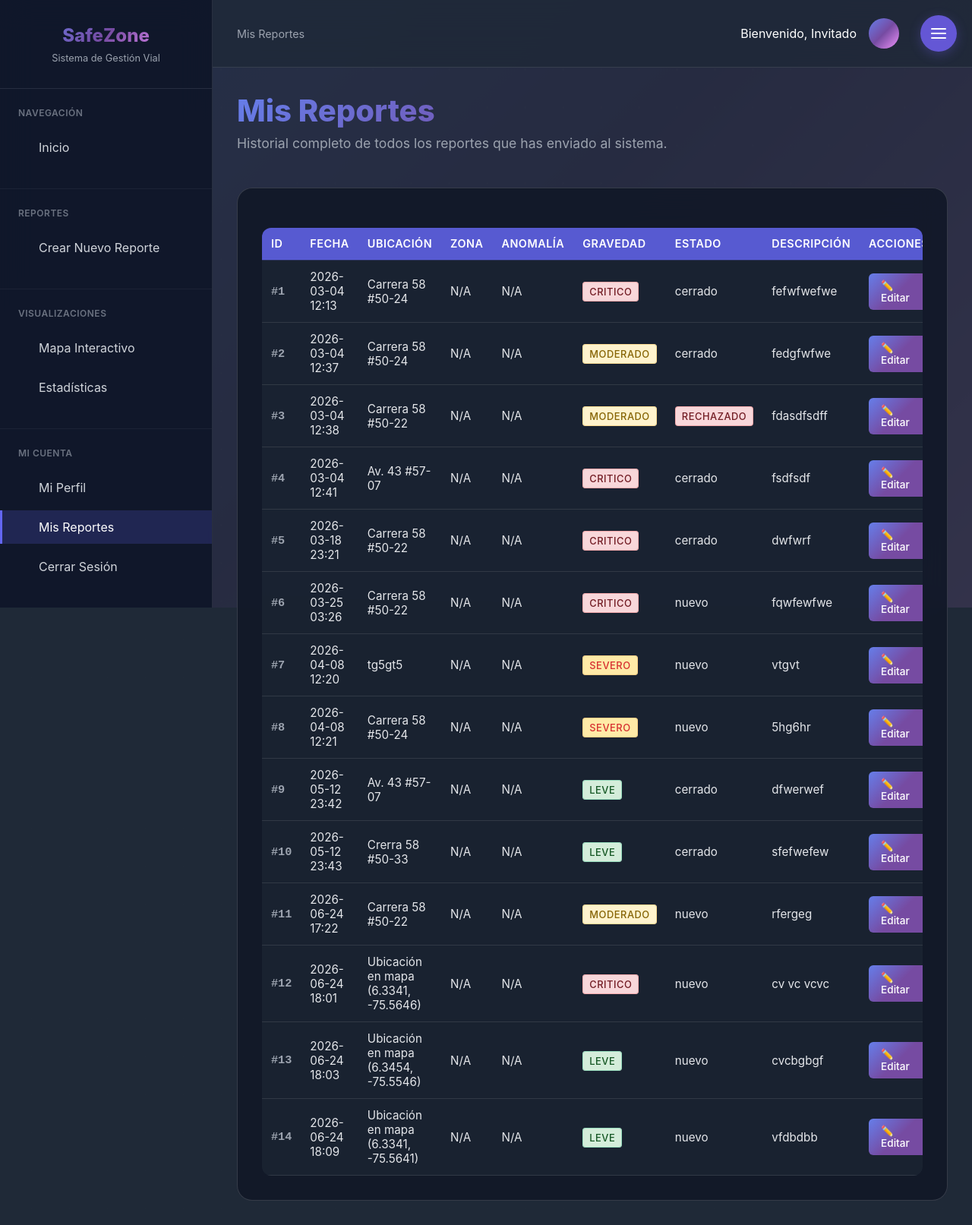
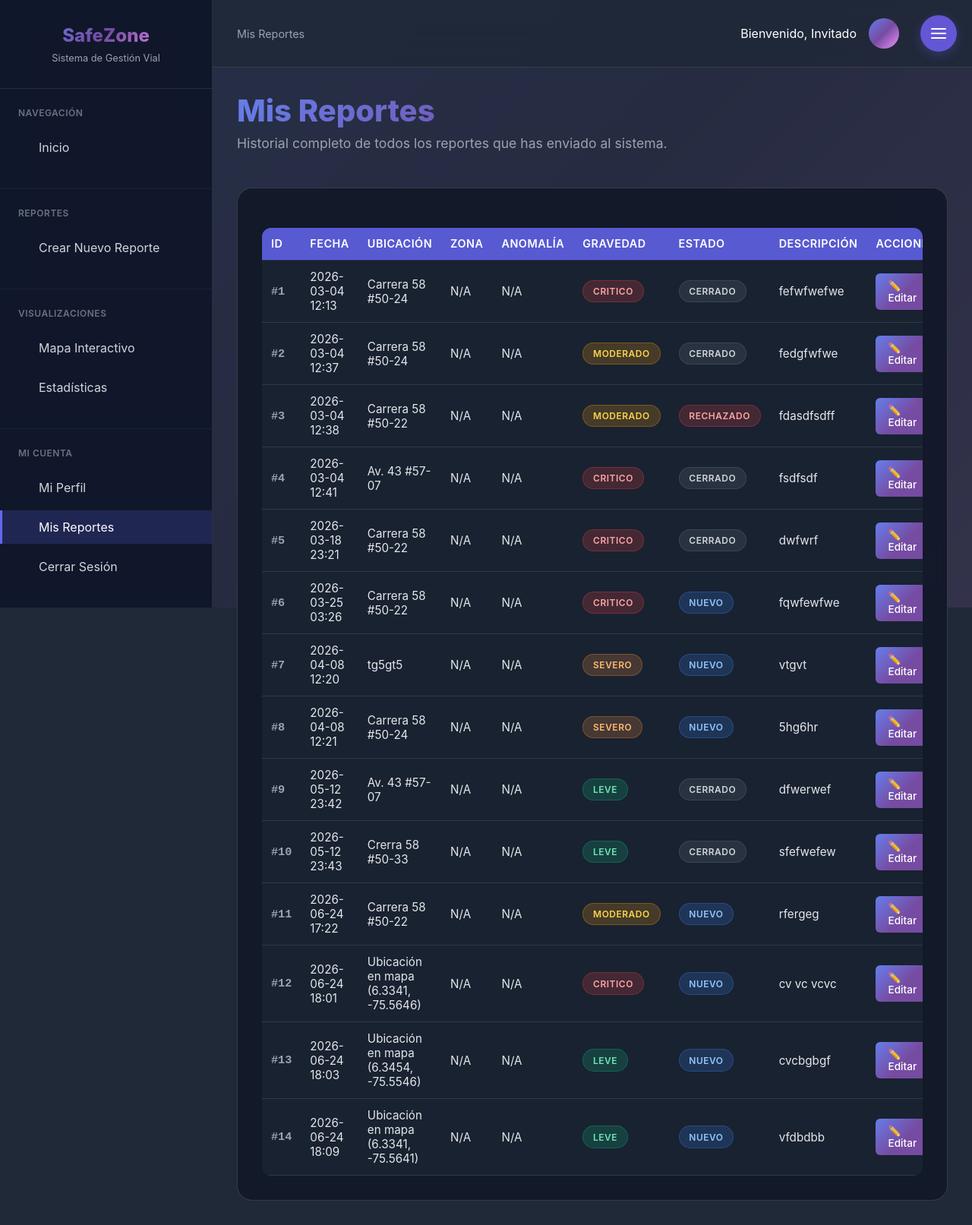
Before and after one commit to CristianGa27/Proyecto_SafeZone, a Django app: template safezone_app/templates/safezone_app/mis_reportes.html in a window 1280 px wide. Shown: the whole page at 76% size. Run offline with Django 5.2, Linux system fonts and the light colour scheme; the template is opened without the code that fills it: values that come from a table or form of the project are taken from there, others are empty; data comes from the database, SQL or seed files in the repository.

Commit message:
unificación y mejora visual de insignias (badges) de estado y gravedad

```diff
--- a/safezone_app/templates/safezone_app/mis_reportes.html
+++ b/safezone_app/templates/safezone_app/mis_reportes.html
@@ -7,74 +7,6 @@
     <link rel="stylesheet" href="/static/CSS/mis_reportes.css">
     <link rel="stylesheet" href="/static/CSS/menu.css">
     <style>
-        /* Estilos para gravedad */
-        .gravedad-leve {
-            background-color: #d4edda;
-            color: #155724;
-            padding: 4px 8px;
-            border-radius: 4px;
-            font-size: 0.85em;
-            font-weight: 500;
-        }
-        .gravedad-moderado {
-            background-color: #fff3cd;
-            color: #856404;
-            padding: 4px 8px;
-            border-radius: 4px;
-            font-size: 0.85em;
-            font-weight: 500;
-        }
-        .gravedad-severo {
-            background-color: #ffeaa7;
-            color: #d63031;
-            padding: 4px 8px;
-            border-radius: 4px;
-            font-size: 0.85em;
-            font-weight: 500;
-        }
-        .gravedad-critico {
-            background-color: #f8d7da;
-            color: #721c24;
-            padding: 4px 8px;
-            border-radius: 4px;
-            font-size: 0.85em;
-            font-weight: 500;
-        }
-
-        /* Estilos para estados */
-        .status-pendiente {
-            background-color: #fff3cd;
-            color: #856404;
-            padding: 4px 8px;
-            border-radius: 4px;
-            font-size: 0.85em;
-            font-weight: 500;
-        }
-        .status-en_proceso {
-            background-color: #cce5ff;
-            color: #004085;
-            padding: 4px 8px;
-            border-radius: 4px;
-            font-size: 0.85em;
-            font-weight: 500;
-        }
-        .status-completado, .status-aprobado {
-            background-color: #d4edda;
-            color: #155724;
-            padding: 4px 8px;
-            border-radius: 4px;
-            font-size: 0.85em;
-            font-weight: 500;
-        }
-        .status-rechazado {
-            background-color: #f8d7da;
-            color: #721c24;
-            padding: 4px 8px;
-            border-radius: 4px;
-            font-size: 0.85em;
-            font-weight: 500;
-        }
-
         /* Estilo para cuando no hay datos */
         .no-data {
             text-align: center;
@@ -316,12 +248,12 @@
                                 <td>{{ reporte.nombre_anomalia|default:"N/A" }}</td>
                                 <td>
                                     <span class="gravedad-{{ reporte.gravedad|lower|default:'leve' }}">
-                                        {{ reporte.gravedad|capfirst|default:'N/A' }}
+                                        {{ reporte.gravedad|upper|default:'N/A' }}
                                     </span>
                                 </td>
                                 <td>
-                                    <span class="status-{{ reporte.estado|lower|default:'pendiente' }}">
-                                        {{ reporte.estado|default:"Pendiente" }}
+                                    <span class="status-badge status-{{ reporte.estado|lower|default:'pendiente' }}">
+                                        {{ reporte.estado|upper|default:"PENDIENTE" }}
                                     </span>
                                 </td>
                                 <td>{{ reporte.descripcion|truncatechars:50|default:"Sin descripción" }}</td>
--- a/static/CSS/mis_reportes.css
+++ b/static/CSS/mis_reportes.css
@@ -255,53 +255,37 @@
             font-weight: 600;
         }
 
-        /* Badges de estado mejorados */
-        .status-pendiente, .status-en_proceso, .status-completado, .status-aprobado, .status-rechazado {
+        /* Badges de estado unificados */
+        .status-badge {
             display: inline-block;
-            padding: 0.5rem 1rem;
-            border-radius: 20px;
-            font-size: 0.85rem;
+            padding: 0.4rem 0.8rem;
+            border-radius: 16px;
+            font-size: 0.75rem;
             font-weight: 600;
             text-transform: uppercase;
             letter-spacing: 0.5px;
-            transition: all 0.3s ease;
         }
 
-        .status-pendiente {
-            background: rgba(239, 68, 68, 0.2);
-            color: #fca5a5;
-            border: 1px solid rgba(239, 68, 68, 0.3);
-        }
+        .status-nuevo { background: rgba(59, 130, 246, 0.2); color: #93c5fd; border: 1px solid rgba(59, 130, 246, 0.3); }
+        .status-pendiente { background: rgba(245, 158, 11, 0.2); color: #fcd34d; border: 1px solid rgba(245, 158, 11, 0.3); }
+        .status-asignado { background: rgba(139, 92, 246, 0.2); color: #c4b5fd; border: 1px solid rgba(139, 92, 246, 0.3); }
+        .status-en_progreso { background: rgba(249, 115, 22, 0.2); color: #fdba74; border: 1px solid rgba(249, 115, 22, 0.3); }
+        .status-resuelto { background: rgba(16, 185, 129, 0.2); color: #6ee7b7; border: 1px solid rgba(16, 185, 129, 0.3); }
+        .status-cerrado { background: rgba(107, 114, 128, 0.2); color: #d1d5db; border: 1px solid rgba(107, 114, 128, 0.3); }
+        .status-rechazado { background: rgba(239, 68, 68, 0.2); color: #fca5a5; border: 1px solid rgba(239, 68, 68, 0.3); }
 
-        .status-en_proceso {
-            background: rgba(245, 158, 11, 0.2);
-            color: #fcd34d;
-            border: 1px solid rgba(245, 158, 11, 0.3);
-        }
-
-        .status-completado, .status-aprobado {
-            background: rgba(16, 185, 129, 0.2);
-            color: #6ee7b7;
-            border: 1px solid rgba(16, 185, 129, 0.3);
-        }
-
-        .status-rechazado {
-            background: rgba(239, 68, 68, 0.2);
-            color: #fca5a5;
-            border: 1px solid rgba(239, 68, 68, 0.3);
-        }
-
-        /* Badges de gravedad */
+        /* Badges de gravedad unificados */
         .gravedad-leve {
             background: rgba(16, 185, 129, 0.2);
             color: #6ee7b7;
             border: 1px solid rgba(16, 185, 129, 0.3);
             padding: 0.4rem 0.8rem;
             border-radius: 16px;
-            font-size: 0.8rem;
+            font-size: 0.75rem;
             font-weight: 600;
             text-transform: uppercase;
             letter-spacing: 0.5px;
+            display: inline-block;
         }
 
         .gravedad-moderado {
@@ -310,10 +294,11 @@
             border: 1px solid rgba(245, 158, 11, 0.3);
             padding: 0.4rem 0.8rem;
             border-radius: 16px;
-            font-size: 0.8rem;
+            font-size: 0.75rem;
             font-weight: 600;
             text-transform: uppercase;
             letter-spacing: 0.5px;
+            display: inline-block;
         }
 
         .gravedad-severo {
@@ -322,10 +307,11 @@
             border: 1px solid rgba(251, 146, 60, 0.3);
             padding: 0.4rem 0.8rem;
             border-radius: 16px;
-            font-size: 0.8rem;
+            font-size: 0.75rem;
             font-weight: 600;
             text-transform: uppercase;
             letter-spacing: 0.5px;
+            display: inline-block;
         }
 
         .gravedad-critico {
@@ -334,10 +320,11 @@
             border: 1px solid rgba(239, 68, 68, 0.3);
             padding: 0.4rem 0.8rem;
             border-radius: 16px;
-            font-size: 0.8rem;
+            font-size: 0.75rem;
             font-weight: 600;
             text-transform: uppercase;
             letter-spacing: 0.5px;
+            display: inline-block;
         }
 
         /* Botones de acción */
```
Also changed, not shown: safezone_app/templates/safezone_app/panel_tecnico.html (+5 -19 lines), safezone_app/templates/safezone_app/validacion_reporte.html (+4 -4 lines), static/CSS/validacion_de_reporte.css (+72 -0 lines).
